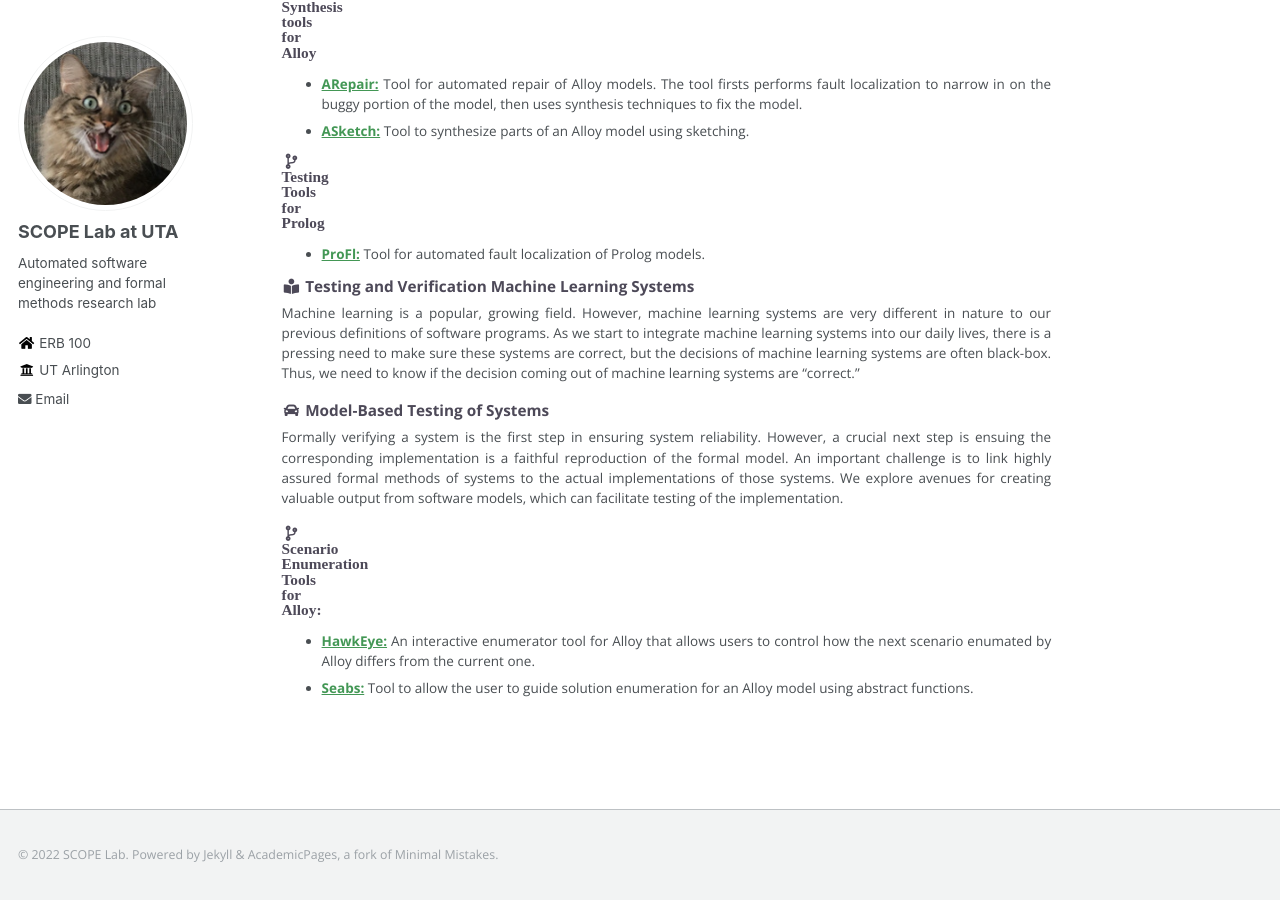
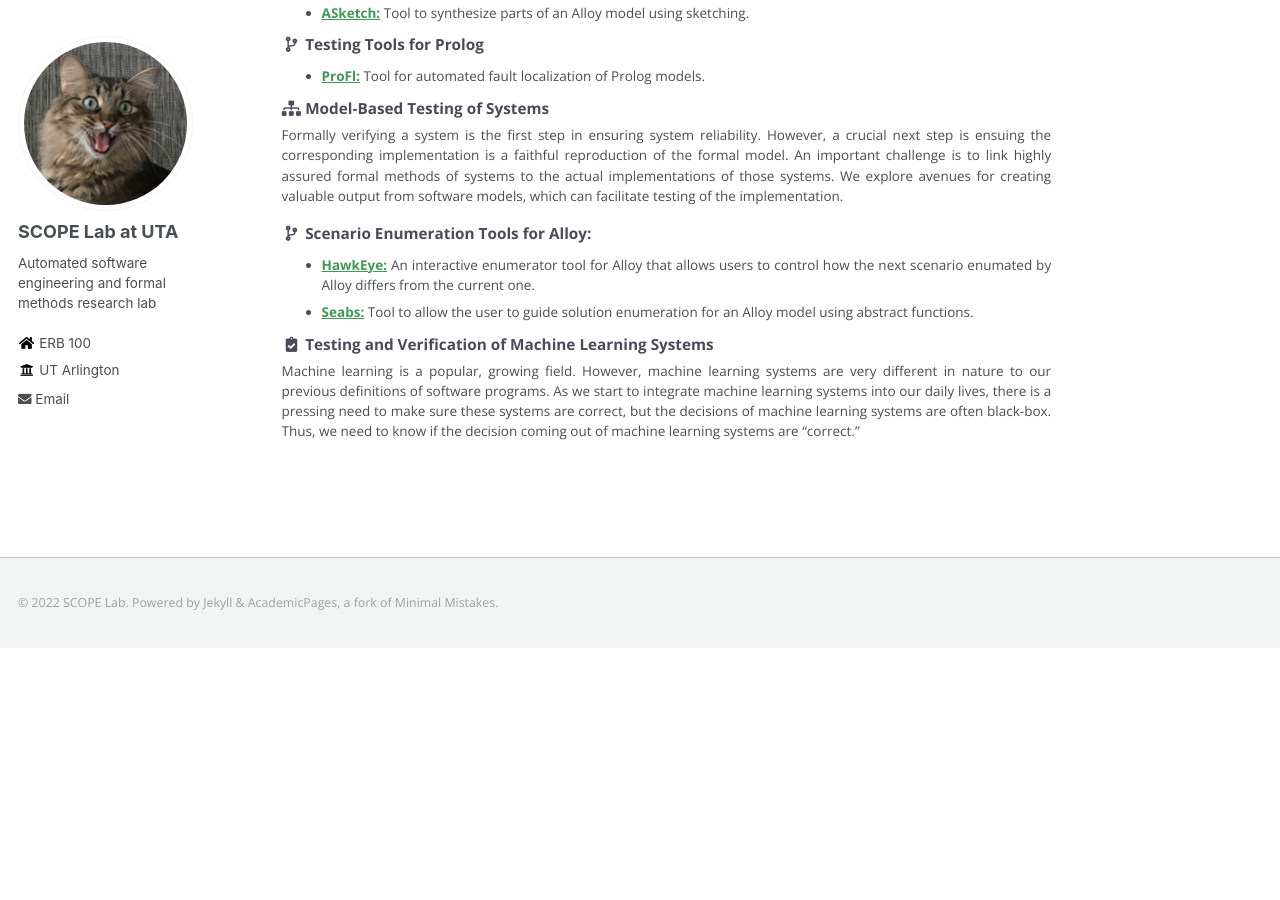
Before and after one commit to SCOPELabUTA/SCOPELabUTA.github.io, a Jekyll site: the page built from _pages/projects.md, in a window 1280 px wide and 900 px high, scrolled down 520 px. Built offline with Jekyll 4.4.1, drawn with Linux system fonts in a browser that asks for light colours; after the commit the page ends 1168 px from its top, so only the background shows below that.

Commit message:
Update projects.md

```diff
--- a/_pages/projects.md
+++ b/_pages/projects.md
@@ -10,24 +10,25 @@ author_profile: true
 ## <i class="fa fa-fw fa-bug" aria-hidden="true"></i> Verification and Synthesis of Formal Methods
 Modeling languages can greatly increase the reliability of software systems. Unfortunately, modeling languages are hard to develop in, which brings us to a double edge sword: the software model needs to be correct in order to actually verify the software system. We investigate techniques to both test software models (in all their declarative execution weirdness) and even synthesize key portions of the model for the user.
 
-## <i class="fa fa-fw fa-code-branch" aria-hidden="true"> Testing tools for Alloy
+## <i class="fa fa-fw fa-code-branch" aria-hidden="true"></i> Testing tools for Alloy
 * **[AUnit Analyzer:](https://sites.google.com/view/aunitanalyzer)** Extension to the Alloy Analyzer that provides support for AUnit (test creation, test execution, coverage).
 * **[MuAlloy:](https://github.com/kaiyuanw/MuAlloy)** Mutation testing tool for Alloy
 * **[AlloyFL:](https://AlloyFL.github.io)** Tool for automated fault localization of Alloy models.
 
-## <i class="fa fa-fw fa-code-branch" aria-hidden="true"> Synthesis tools for Alloy
+## <i class="fa fa-fw fa-code-branch" aria-hidden="true"></i> Synthesis tools for Alloy
 * **[ARepair:](https://github.com/kaiyuanw/ARepair)** Tool for automated repair of Alloy models. The tool firsts performs fault localization to narrow in on the buggy portion of the model, then uses synthesis techniques to fix the model.
 * **[ASketch:](https://github.com/kaiyuanw/ASketch)** Tool to synthesize parts of an Alloy model using sketching.
 
-## <i class="fa fa-fw fa-code-branch" aria-hidden="true"> Testing Tools for Prolog
+## <i class="fa fa-fw fa-code-branch" aria-hidden="true"></i> Testing Tools for Prolog
 * **[ProFl:](https://github.com/geoorge1d127/ProFl)** Tool for automated fault localization of Prolog models.
 
-## <i class="fa fa-fw fa-book-reader" aria-hidden="true"></i> Testing and Verification Machine Learning Systems
-Machine learning is a popular, growing field. However, machine learning systems are very different in nature to our previous definitions of software programs. As we start to integrate machine learning systems into our daily lives, there is a pressing need to make sure these systems are correct, but the decisions of machine learning systems are often black-box. Thus, we need to know if the decision coming out of machine learning systems are "correct."
-
-## <i class="fa fa-fw fa-car" aria-hidden="true"></i> Model-Based Testing of Systems
+## <i class="fa fa-fw fa-sitemap" aria-hidden="true"></i> Model-Based Testing of Systems
 Formally verifying a system is the first step in ensuring system reliability. However, a crucial next step is ensuing the corresponding implementation is a faithful reproduction of the formal model. An important challenge is to link highly assured formal methods of systems to the actual implementations of those systems. We explore avenues for creating valuable output from software models, which can facilitate testing of the implementation.
 
-## <i class="fa fa-fw fa-code-branch" aria-hidden="true"> Scenario Enumeration Tools for Alloy:
+## <i class="fa fa-fw fa-code-branch" aria-hidden="true"></i> Scenario Enumeration Tools for Alloy:
 * **[HawkEye:](https://github.com/alloy-hawkeye/Hawkeye)** An interactive enumerator tool for Alloy that allows users to control how the next scenario enumated by Alloy differs from the current one.
 * **[Seabs:](https://github.com/Allisonius/Seabs)** Tool to allow the user to guide solution enumeration for an Alloy model using abstract functions.
+
+
+## <i class="fa fa-fw fa-clipboard-check" aria-hidden="true"></i> Testing and Verification of Machine Learning Systems
+Machine learning is a popular, growing field. However, machine learning systems are very different in nature to our previous definitions of software programs. As we start to integrate machine learning systems into our daily lives, there is a pressing need to make sure these systems are correct, but the decisions of machine learning systems are often black-box. Thus, we need to know if the decision coming out of machine learning systems are "correct."
```
